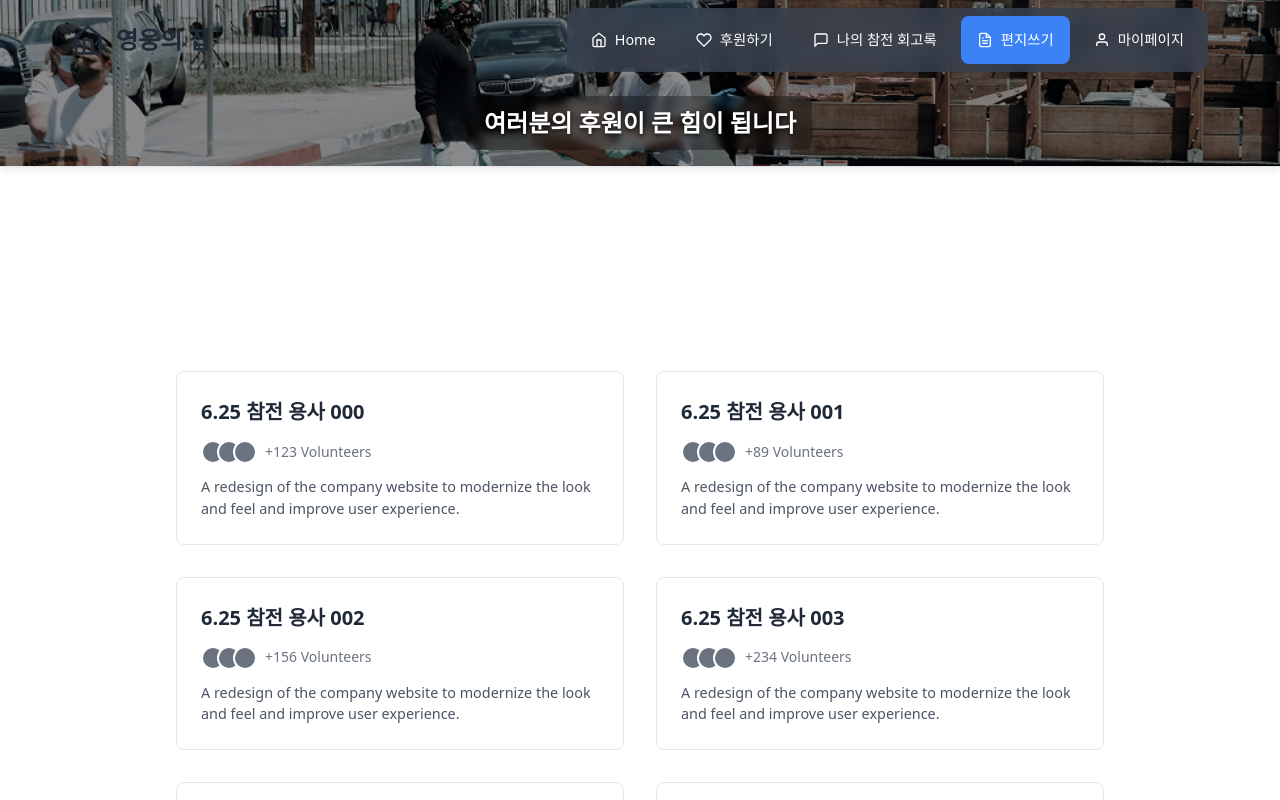
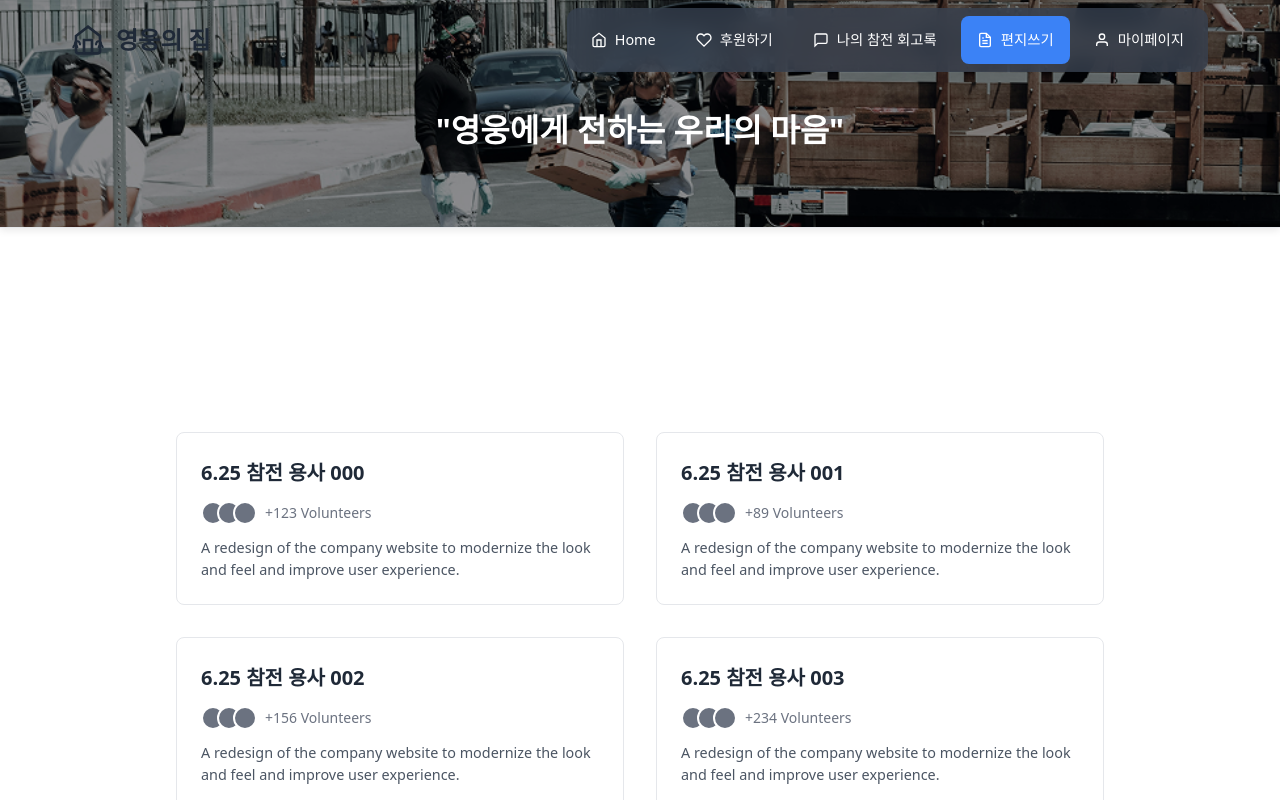
Before and after one commit to 9oormthon-univ/2025_SEASONTHON_TEAM_93_FE, a React (Vite) app: page /write-letter in a window 1280 px wide. Shown: the top 800 px of the page. Built offline with nearby package versions, Linux system fonts and the light colour scheme.

Commit message:
fix: 헤더 밑 여백 조정

```diff
--- a/src/components/Header.css
+++ b/src/components/Header.css
@@ -115,18 +115,16 @@
 }
 
 .header-message p {
-  font-size: 1.5rem;
+  font-size: 2rem;
   font-weight: 600;
   color: #ffffff;
   margin: 0;
-  text-shadow: 0 2px 4px rgba(0, 0, 0, 0.8);
   position: relative;
   z-index: 1;
-  background: rgba(0, 0, 0, 0.3);
   padding: 0.5rem 1rem;
+  margin-bottom: 1.5em;
   border-radius: 8px;
   display: inline-block;
-  backdrop-filter: blur(4px);
 }
 
 /* 모바일 반응형 */
--- a/src/components/Header.tsx
+++ b/src/components/Header.tsx
@@ -116,7 +116,7 @@ const Header = () => {
         </nav>
       </div>
       <div className='header-message'>
-        <p>여러분의 후원이 큰 힘이 됩니다</p>
+        <p>"영웅에게 전하는 우리의 마음"</p>
       </div>
     </header>
   );
```
